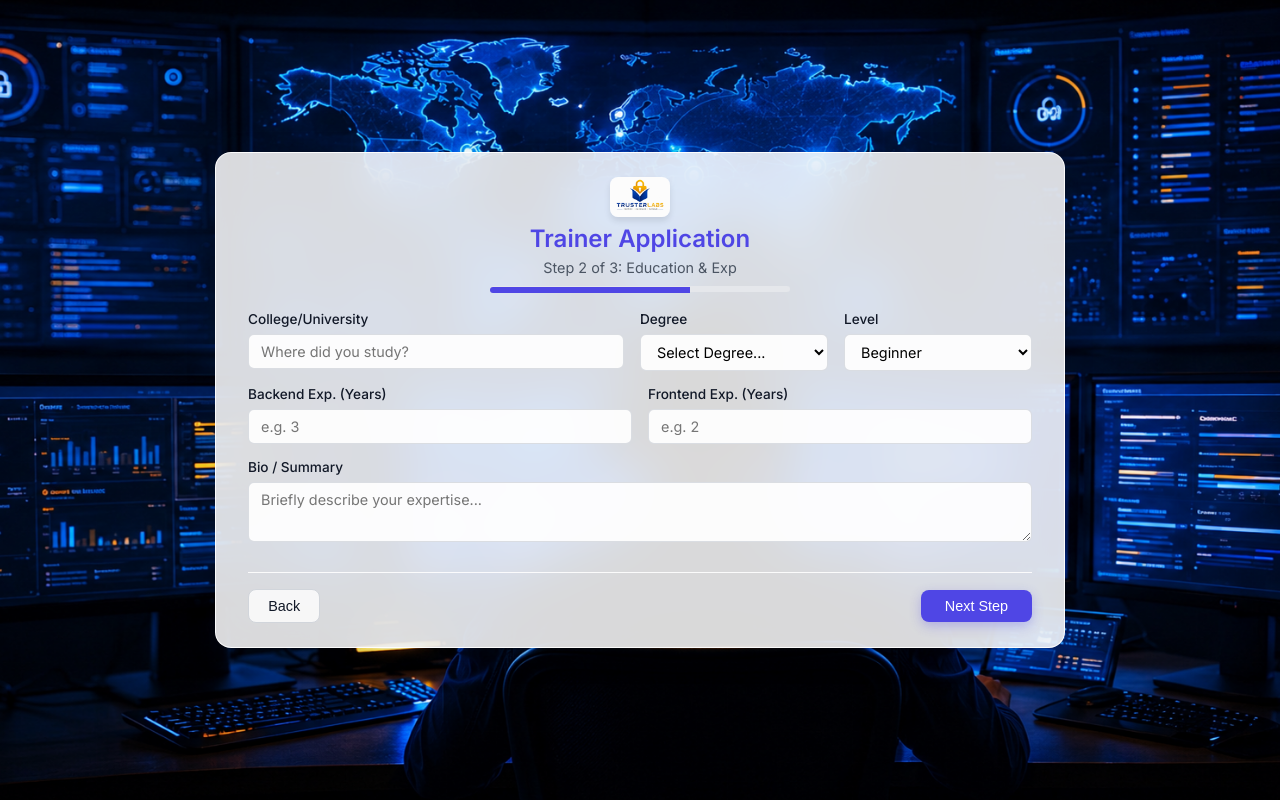
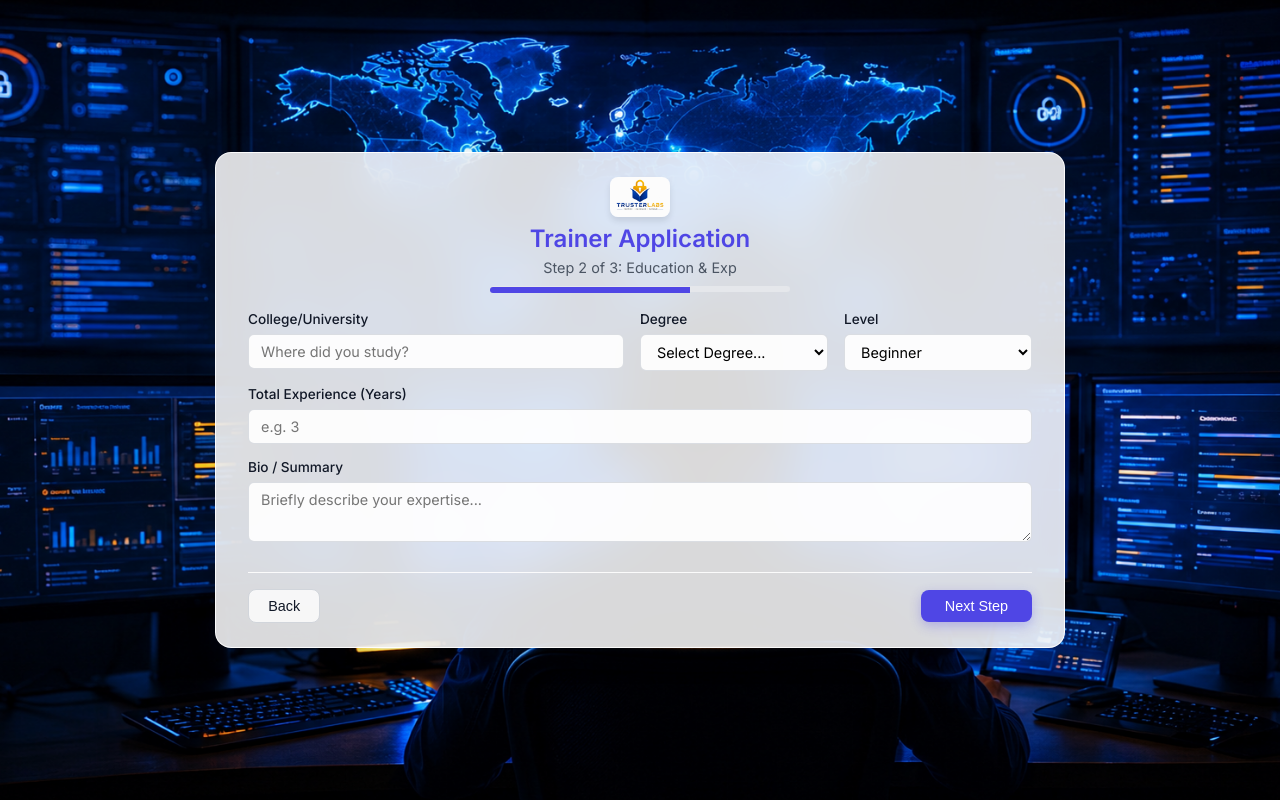
Before and after one commit to N7732/DataCollectionApp, a React (Vite) app in the folder Frontend/collectForm/: page / in a window 1280 px wide. Both pictures are taken after typing "Sample", "name@example.com", "Sample", "Sample", "Sample", "Sample" into the empty fields and a click on the button "Next Step". Built offline with nearby package versions, Linux system fonts and the light colour scheme.

Commit message:
Merge experience fields and update error message

```diff
--- a/Frontend/collectForm/src/components/AdminDashboard.jsx
+++ b/Frontend/collectForm/src/components/AdminDashboard.jsx
@@ -44,8 +44,7 @@ export default function AdminDashboard() {
             country: item.Country,
             city: item.City,
             address: item.Adress,
-            expBackend: item.years_experience_backend,
-            expFrontend: item.years_experience_frontend,
+            experience_year: item.Experience_year,
             where_hear: item.Where_did_Hear_us,
             cv_url: item.upload_cv,
             profile_url: item.profile_picture,
@@ -58,7 +57,7 @@ export default function AdminDashboard() {
           setApiError('Failed to fetch trainer data.');
         }
       } catch (error) {
-        setApiError('Network Error. Is the Django server running on port 8000?');
+        setApiError('Network Error. Please check your internet connection or the API status.');
       } finally {
         setLoading(false);
       }
@@ -360,10 +359,6 @@ export default function AdminDashboard() {
                 <div style={{ display: 'flex', flexDirection: 'column', gap: '0.8rem' }}>
                   <div><span style={{ color: 'var(--text-muted)', fontSize: '0.85rem' }}>Degree & Level</span><br/><strong style={{ color: '#111827' }}>{viewTrainer.degree} ({viewTrainer.level})</strong></div>
                   <div><span style={{ color: 'var(--text-muted)', fontSize: '0.85rem' }}>Total Experience</span><br/><strong style={{ color: '#111827' }}>{viewTrainer.experience_year || 0} Years</strong></div>
-                  <div className="flex gap-4">
-                    <div><span style={{ color: 'var(--text-muted)', fontSize: '0.85rem' }}>Backend Exp</span><br/><strong style={{ color: '#111827' }}>{viewTrainer.expBackend || 0} Yrs</strong></div>
-                    <div><span style={{ color: 'var(--text-muted)', fontSize: '0.85rem' }}>Frontend Exp</span><br/><strong style={{ color: '#111827' }}>{viewTrainer.expFrontend || 0} Yrs</strong></div>
-                  </div>
                 </div>
               </div>
 
--- a/Frontend/collectForm/src/components/TrainerForm.jsx
+++ b/Frontend/collectForm/src/components/TrainerForm.jsx
@@ -7,7 +7,7 @@ export default function TrainerForm() {
 
   const [formData, setFormData] = useState({
     name: '', email: '', Phone_number: '', Country: '', City: '', Adress: '', Where_did_Hear_us: '',
-    college: '', Degree: '', level: 'Beginner', years_experience_backend: '', years_experience_frontend: '', bio: ''
+    college: '', Degree: '', level: 'Beginner', Experience_year: '', bio: ''
   });
 
   const [files, setFiles] = useState({ upload_cv: null, Recommendation_letter: null, profile_picture: null });
@@ -86,7 +86,7 @@ export default function TrainerForm() {
       }
     } catch (error) {
       console.error('Network Error:', error);
-      alert('Network error. Make sure the Django server is running on port 8000.');
+      alert('Network error. Please check your internet connection or try again later.');
     } finally {
       setIsSubmitting(false);
     }
@@ -198,12 +198,8 @@ export default function TrainerForm() {
               </div>
               <div className="flex gap-4" style={{ marginBottom: '0.8rem' }}>
                 <div className="form-group" style={{ flex: 1, marginBottom: 0 }}>
-                  <label className="form-label">Backend Exp. (Years)</label>
-                  <input type="number" min="0" name="years_experience_backend" value={formData.years_experience_backend} onChange={handleInputChange} className="form-control" placeholder="e.g. 3" />
-                </div>
-                <div className="form-group" style={{ flex: 1, marginBottom: 0 }}>
-                  <label className="form-label">Frontend Exp. (Years)</label>
-                  <input type="number" min="0" name="years_experience_frontend" value={formData.years_experience_frontend} onChange={handleInputChange} className="form-control" placeholder="e.g. 2" />
+                  <label className="form-label">Total Experience (Years)</label>
+                  <input type="number" min="0" name="Experience_year" value={formData.Experience_year} onChange={handleInputChange} className="form-control" placeholder="e.g. 3" />
                 </div>
               </div>
               <div className="form-group" style={{ marginBottom: 0 }}>
```
